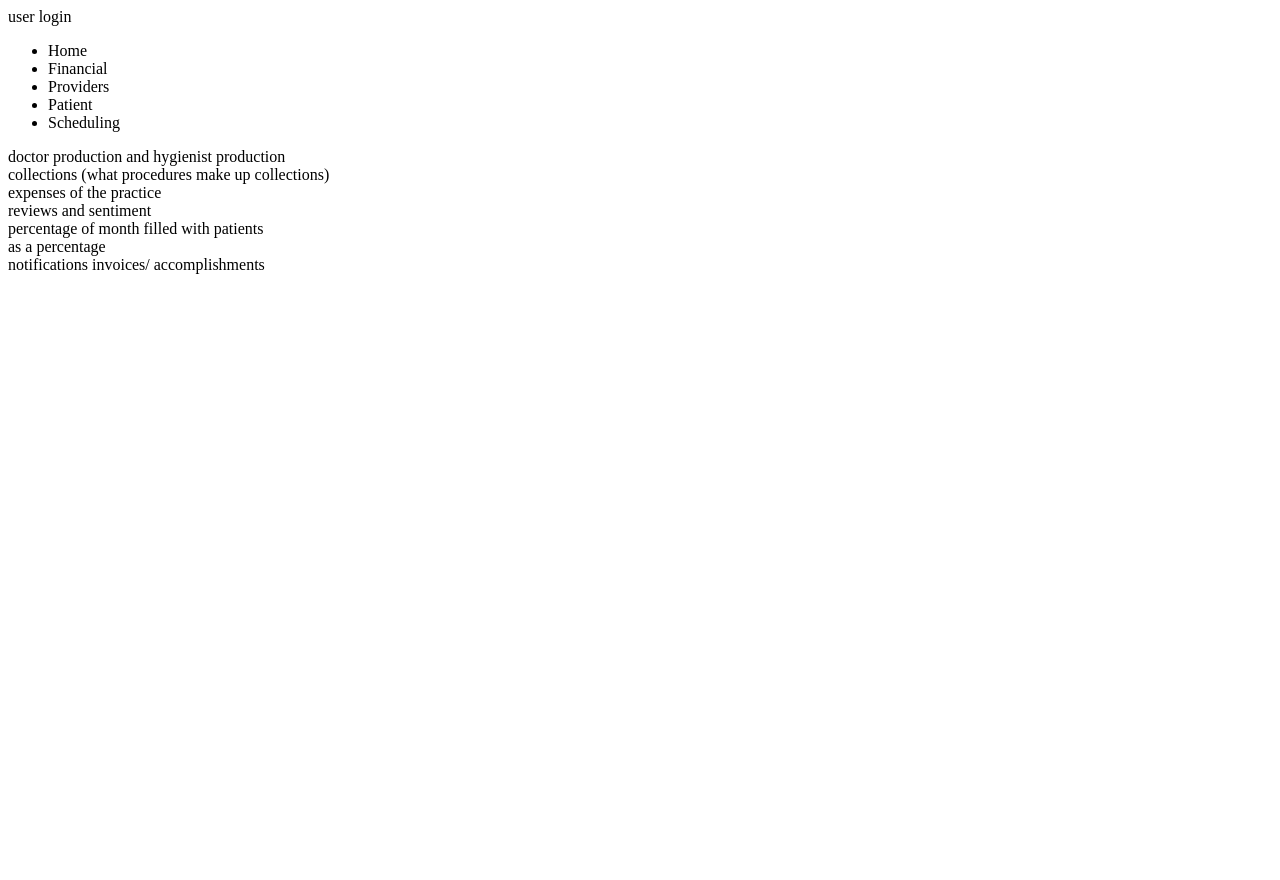
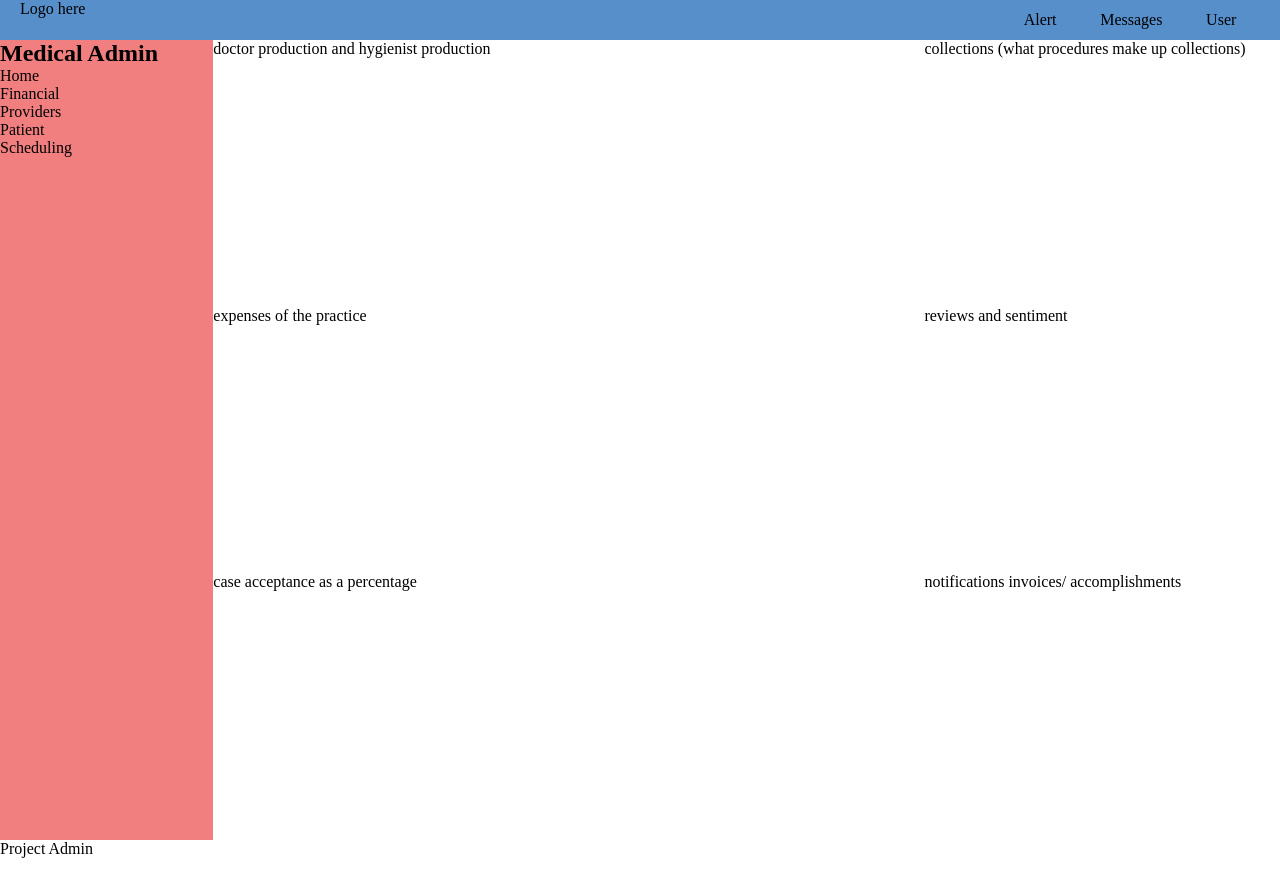
Before and after one commit to nevinb60/admin, a plain HTML site: page public/index.html in a window 1280 px wide. Before the commit the page ends 800 px from the top, so only its background shows below. Drawn offline with Linux system fonts and the light colour scheme.

Commit message:
adding the format to the html page

```diff
--- a/public/index.html
+++ b/public/index.html
@@ -10,11 +10,22 @@
 
 <body>
 
-    <div class="user">
-        user login
+    <div class="header">
+        <div class="logo">
+            Logo here
+        </div>
+        <ul>
+            <li>Alert</li>
+            <li>Messages</li>
+            <li>User</li>
+        </ul>
+
     </div>
 
+
+    <div class="container">
         <div class="sidebar">
+            <h2>Medical Admin</h2>
             <ul>
                 <li>Home</li>
                 <li>Financial</li>
@@ -25,17 +36,14 @@
         </div>
 
 
-
-
-
         <div class="custom">
             <div class="production">
                 <div class="overall">
                     doctor production and hygienist production
 
                 </div>
+            </div>
 
-        </div>
             <div class="collections">
 
                 collections (what procedures make up collections)
@@ -52,25 +60,27 @@
                 reviews and sentiment
 
             </div>
-        <div class="scheduling">
-
-            percentage of month filled with patients
-
-        </div>
 
             <div class="case-acceptance">
 
-            as a percentage
+                case acceptance as a percentage
 
             </div>
 
             <div class="notifications">
 
                 notifications invoices/ accomplishments
+            </div>
 
         </div>
 
+
     </div>
+
+    <div class="footer">
+        <p>Project Admin</p>
+    </div>
+
 </body>
 
 </html>
--- a/public/style.css
+++ b/public/style.css
@@ -1 +1,63 @@
-:root {}
+:root {
+    --backgroundColor: #578FCA;
+}
+
+* {
+    margin: 0;
+    padding: 0;
+}
+
+body,
+html {
+    height: 100%;
+}
+
+.header {
+    display: flex;
+    background-color: var(--backgroundColor);
+    height: 5%;
+    justify-content: space-between;
+
+}
+
+.logo {
+    margin-left: 20px;
+}
+
+.header>ul {
+    display: flex;
+    align-items: center;
+    justify-content: space-evenly;
+    width: 300px;
+}
+
+ul>li {
+    list-style-type: none;
+}
+
+.container {
+    display: grid;
+    grid-template-columns: 1fr 5fr;
+    height: 100%;
+}
+
+.sidebar {
+    background-color: rgb(242, 127, 127);
+
+
+
+}
+
+.custom {
+    display: grid;
+    grid-template-columns: 2fr 1fr;
+
+}
+
+.overall {
+    grid-row: 1/2;
+}
+
+.footer {
+    height: 5%;
+}
```
Lines whose indentation alone changed are shown as unchanged.
